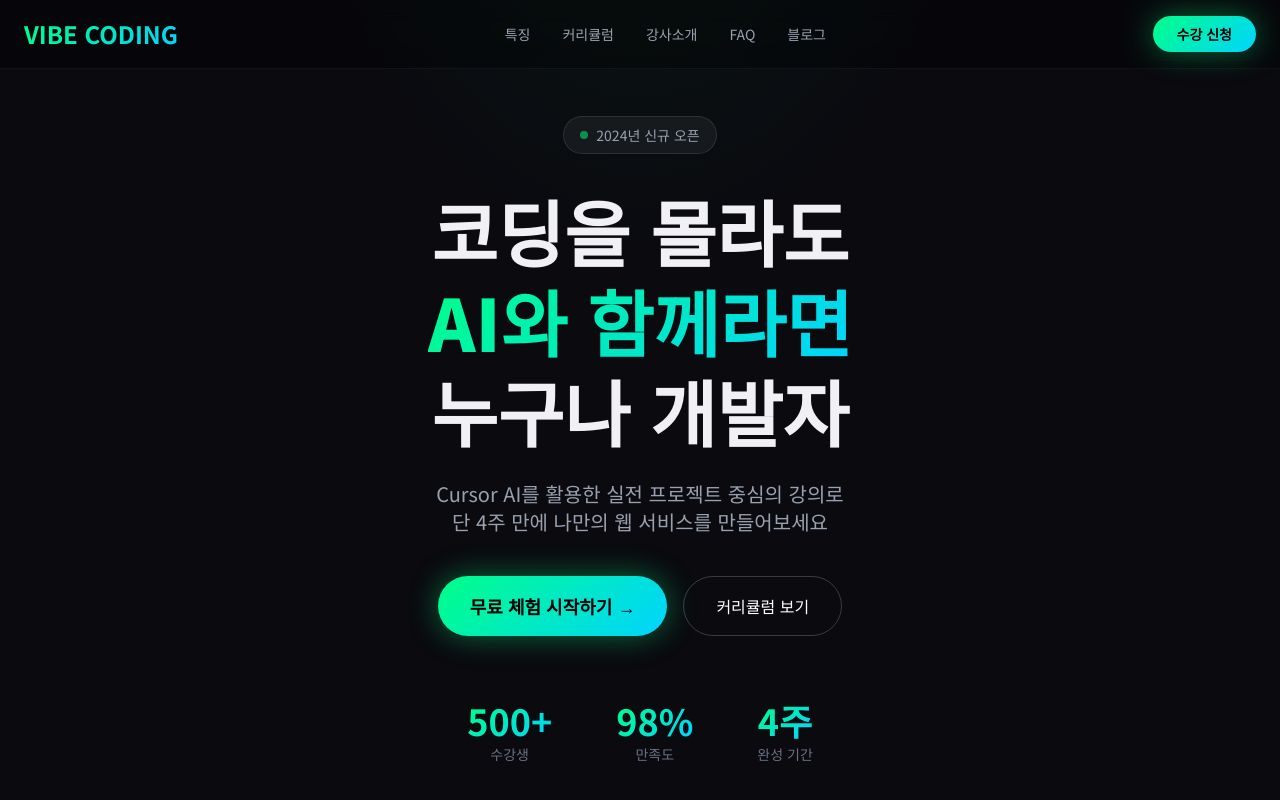
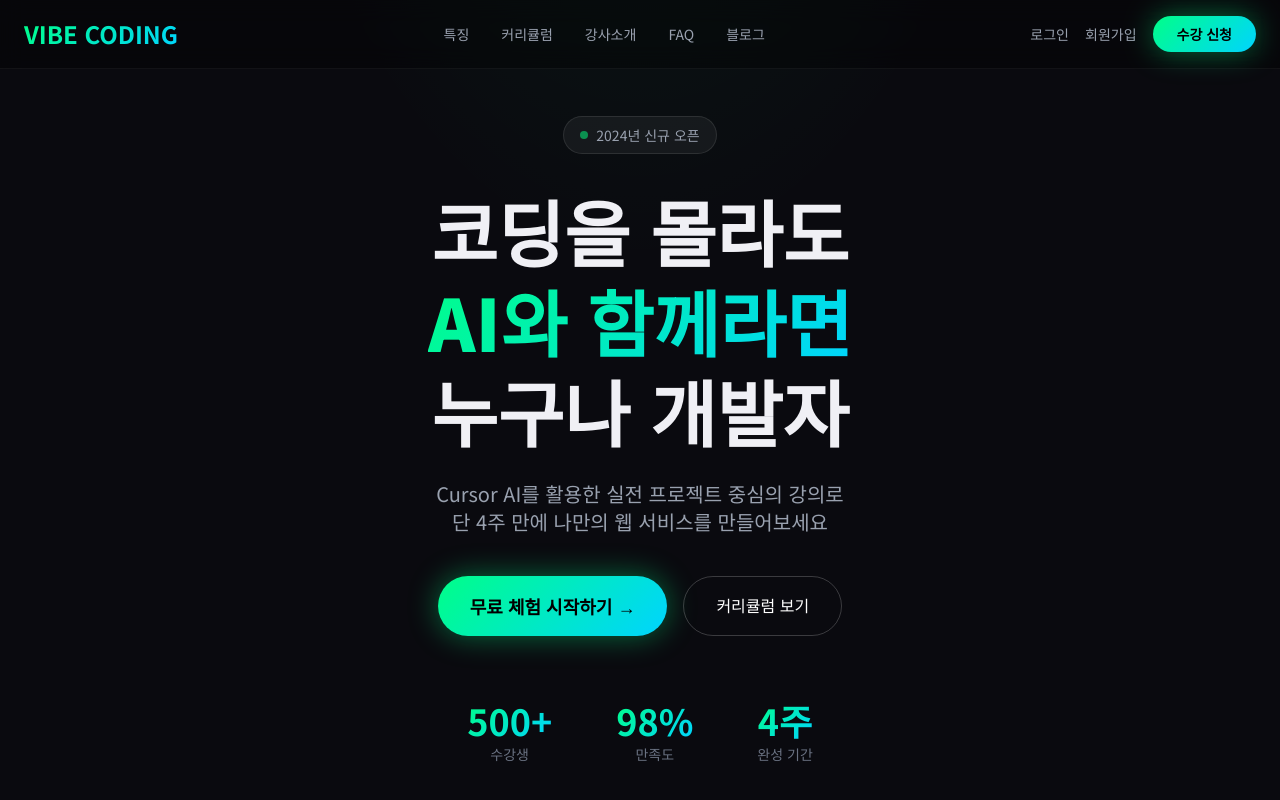
Before and after one commit to chiwonkim111/chighim_vibecodeing, a Next.js app: page / in a window 1280 px wide. Shown: the top 800 px of the page. Built offline with nearby package versions, Linux system fonts and the light colour scheme; no server answers.

Commit message:
메인 페이지에 로그인/회원가입 버튼 추가

```diff
--- a/src/app/page.tsx
+++ b/src/app/page.tsx
@@ -18,10 +18,18 @@ export default function Home() {
             <a href="#faq" className="hover:text-white transition-colors">FAQ</a>
             <a href="/blog" className="hover:text-white transition-colors">블로그</a>
           </div>
-          {/* CTA 버튼 */}
-          <button className="glow-button px-6 py-2 rounded-full text-black font-semibold text-sm">
-            수강 신청
-          </button>
+          {/* 로그인/회원가입 & CTA 버튼 */}
+          <div className="flex items-center gap-4">
+            <a href="/auth/login" className="text-sm text-gray-400 hover:text-white transition-colors">
+              로그인
+            </a>
+            <a href="/auth/signup" className="text-sm text-gray-400 hover:text-white transition-colors">
+              회원가입
+            </a>
+            <a href="/payment" className="glow-button px-6 py-2 rounded-full text-black font-semibold text-sm">
+              수강 신청
+            </a>
+          </div>
         </div>
       </nav>
 
@@ -49,12 +57,12 @@ export default function Home() {
 
           {/* CTA 버튼들 */}
           <div className="flex flex-col sm:flex-row gap-4 justify-center animate-slide-up delay-300">
-            <button className="glow-button px-8 py-4 rounded-full text-black font-bold text-lg">
+            <a href="/auth/signup" className="glow-button px-8 py-4 rounded-full text-black font-bold text-lg text-center">
               무료 체험 시작하기 →
-            </button>
-            <button className="px-8 py-4 rounded-full border border-white/20 text-white font-medium hover:bg-white/5 transition-colors">
+            </a>
+            <a href="#curriculum" className="px-8 py-4 rounded-full border border-white/20 text-white font-medium hover:bg-white/5 transition-colors text-center">
               커리큘럼 보기
-            </button>
+            </a>
           </div>
 
           {/* 통계 */}
@@ -360,9 +368,9 @@ export default function Home() {
               <span className="text-5xl font-black gradient-text">₩390,000</span>
             </div>
             <p className="text-gray-500 text-sm mb-8">평생 소장 / 무제한 수강</p>
-            <button className="w-full glow-button py-4 rounded-full text-black font-bold text-lg">
+            <a href="/payment" className="block w-full glow-button py-4 rounded-full text-black font-bold text-lg text-center">
               지금 수강 신청하기
-            </button>
+            </a>
           </div>
 
           <p className="text-gray-500 text-sm">
```
